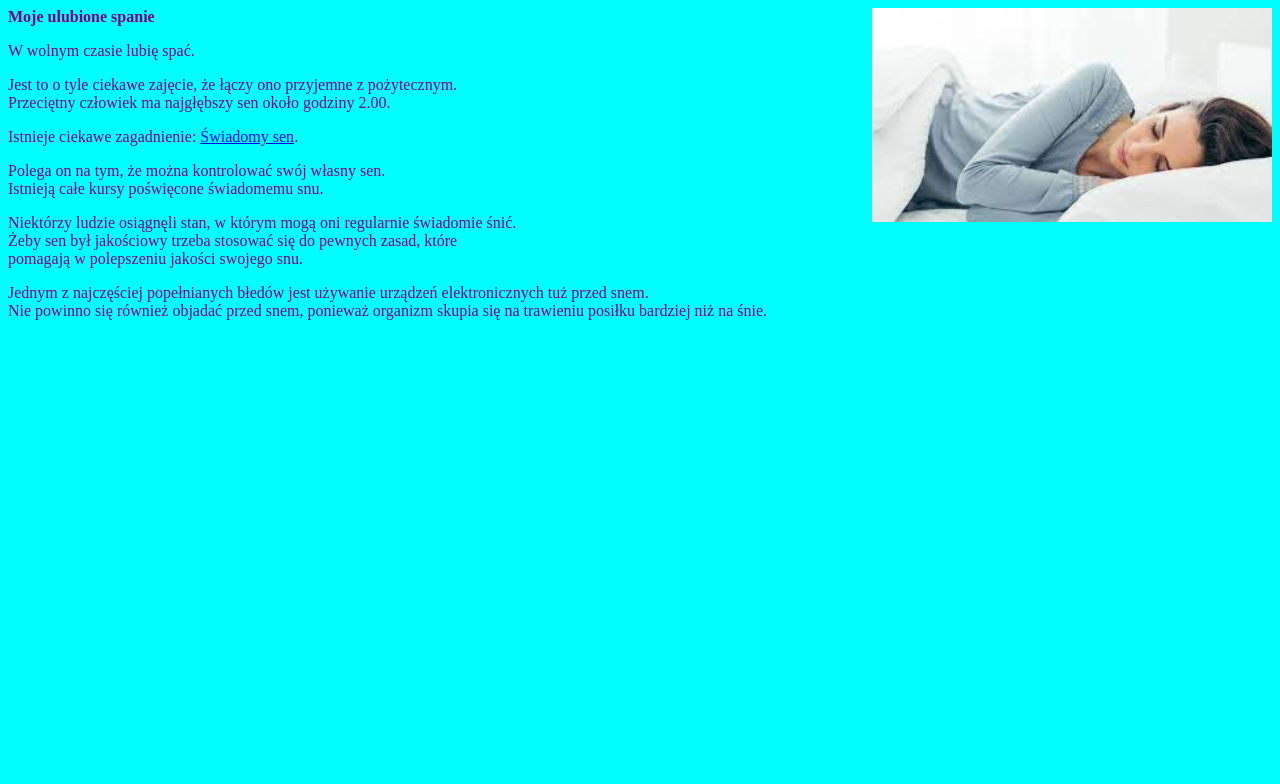
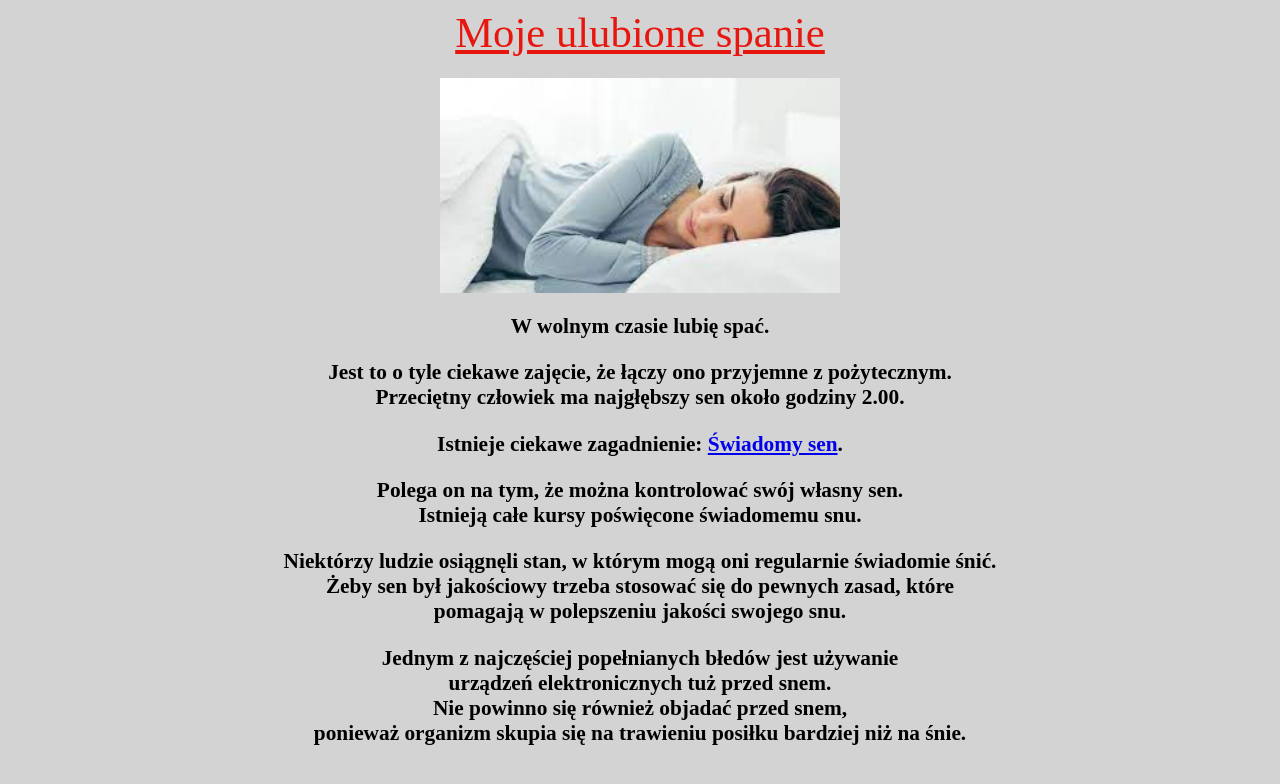
Before and after one commit to kochaniak32/kochaniak32.github.io, a plain HTML site: page index.html in a window 1280 px wide. Drawn offline with Linux system fonts and the light colour scheme.

Commit message:
Add files via upload

```diff
--- a/index.html
+++ b/index.html
@@ -9,9 +9,9 @@
 </head>
 <body>
 
-
-
-<p><b><img src="sen.jfif" align="right" />Moje ulubione spanie</b></p>
+    <header><u>Moje ulubione spanie</u> </header>
+   <p> </p>
+<p><b><img src="sen.jfif" align="" >
     <p>
         W wolnym czasie lubię spać.
 <p>Jest to o tyle ciekawe zajęcie, że łączy ono przyjemne z pożytecznym.<br/>
@@ -25,8 +25,8 @@
       <p>Niektórzy ludzie osiągnęli stan, w którym mogą oni regularnie świadomie śnić.<br/>
         Żeby sen był jakościowy trzeba stosować się do pewnych zasad, które <br/> pomagają w polepszeniu jakości swojego snu.<br/></p>
 
-        <p>Jednym z najczęściej popełnianych błedów jest używanie urządzeń elektronicznych tuż przed snem.<br/>
-        Nie powinno się również objadać przed snem, ponieważ organizm skupia się na trawieniu posiłku bardziej niż na śnie.<br/></p>
+        <p>Jednym z najczęściej popełnianych błedów jest używanie  <br> urządzeń elektronicznych tuż przed snem.<br/>
+        Nie powinno się również objadać przed snem,<br> ponieważ organizm skupia się na trawieniu posiłku bardziej niż na śnie.<br/></p>
 
     </p>
     <ul>
--- a/style.css
+++ b/style.css
@@ -1,13 +1,13 @@
 p{
     margin-top: 0%;
-    color: purple;
-    font-size: 12pt;
+    color: rgb(0, 0, 0);
+    font-size: 16pt;
 
 }
 img{
   display: block;
   margin-left: auto;
-  margin-right: 0%;
+  margin-right: auto;
   width: 50%;
   width: 400px;
   border: 10px;
@@ -16,6 +16,16 @@ img{
 body
 
 {
-     background-color: cyan;
+    text-align: center;
+     background-color: lightgrey;
      background-image: url("obrazek.jpg");
 }
+header
+{
+font-size: 32pt;
+color: rgb(231, 22, 15);
+
+
+
+
+}
```
